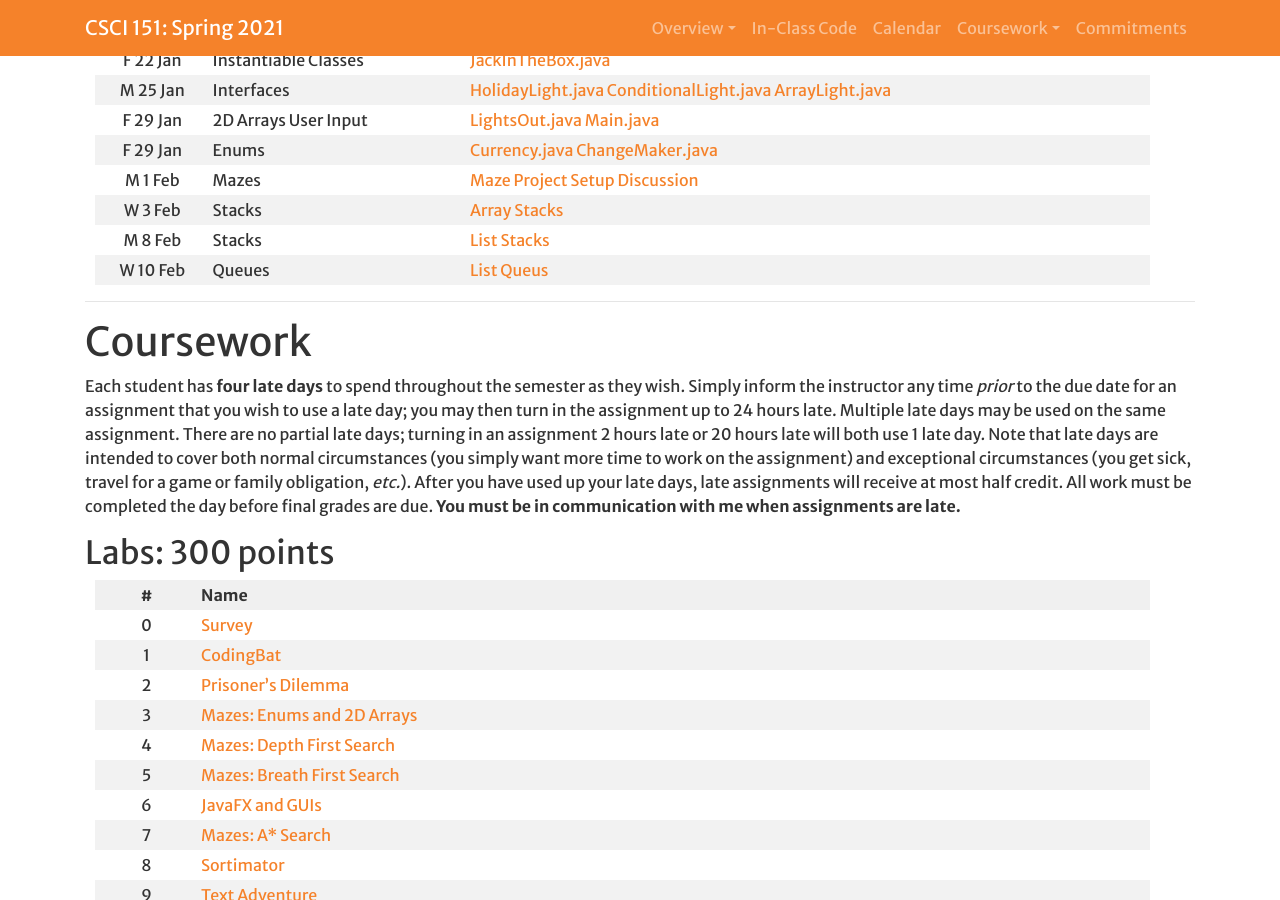
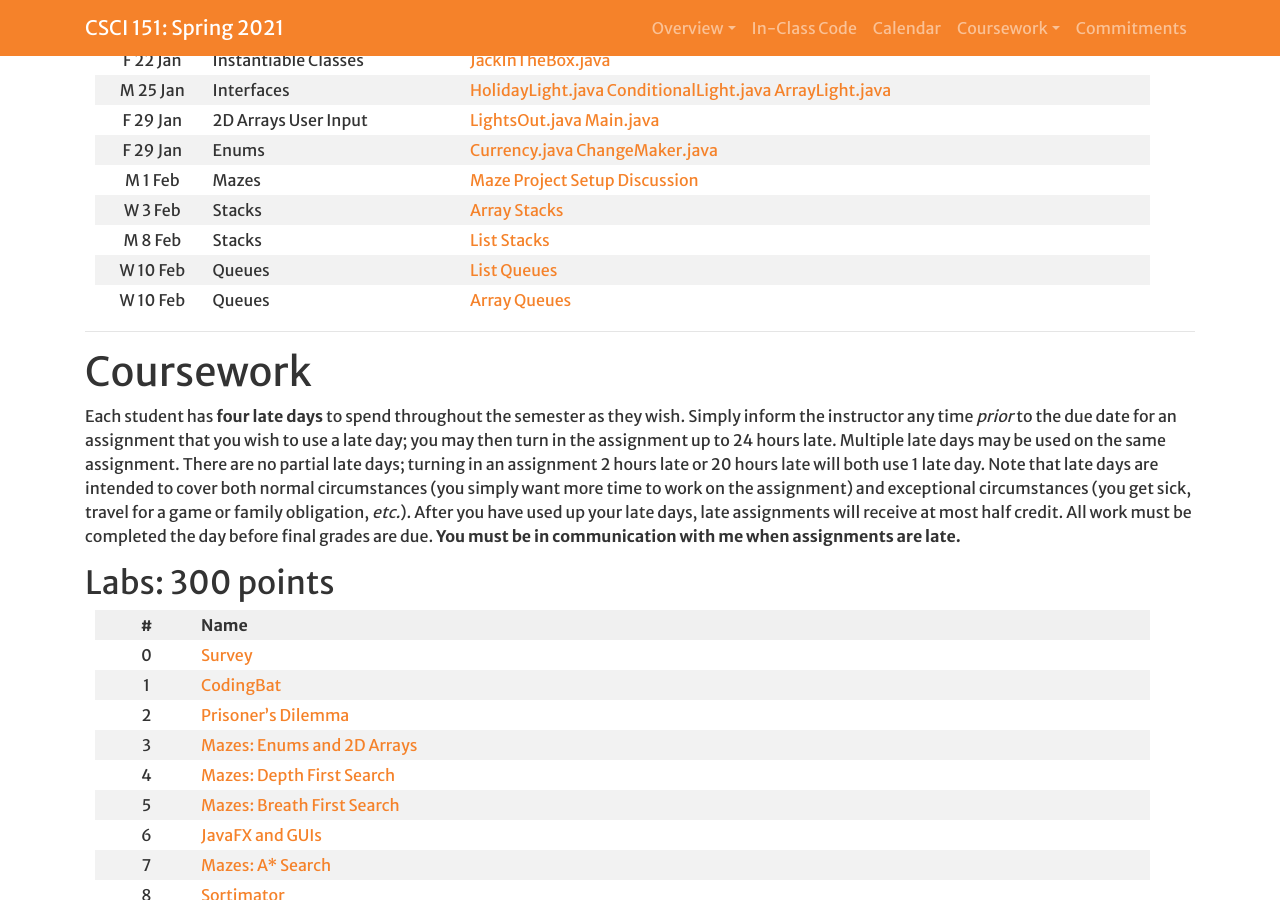
Before and after one commit to Hendrix-CS/csci151, a Jekyll site: the page built from index.md, in a window 1280 px wide and 900 px high, scrolled down 1952 px. Built offline with Jekyll 4.4.1, drawn with Linux system fonts in a browser that asks for light colours; a script that is not in the unit is left out; our own code applies the rules of GitHub Pages for plain Markdown files.

Commit message:
Notes on ArrayQueue

```diff
--- a/index.md
+++ b/index.md
@@ -59,7 +59,8 @@ When we write code together in class, it will be posted here!
 | M 1 Feb | Mazes | [Maze Project Setup Discussion]({{site.baseurl}}/inclass/MazeStructure.pdf) |
 | W 3 Feb | Stacks| [Array Stacks]({{site.baseurl}}/inclass/StackIntro.pdf) |
 | M 8 Feb | Stacks| [List Stacks]({{site.baseurl}}/inclass/ListStack.pdf) |
-| W 10 Feb | Queues| [List Queus]({{site.baseurl}}/inclass/ListQueueMods.pdf) |
+| W 10 Feb | Queues| [List Queues]({{site.baseurl}}/inclass/ListQueueMods.pdf) |
+| W 10 Feb | Queues| [Array Queues]({{site.baseurl}}/inclass/ArrayQueueFull.pdf) |
 
 <!--
 
```
Also changed, not shown: 1 other file.
